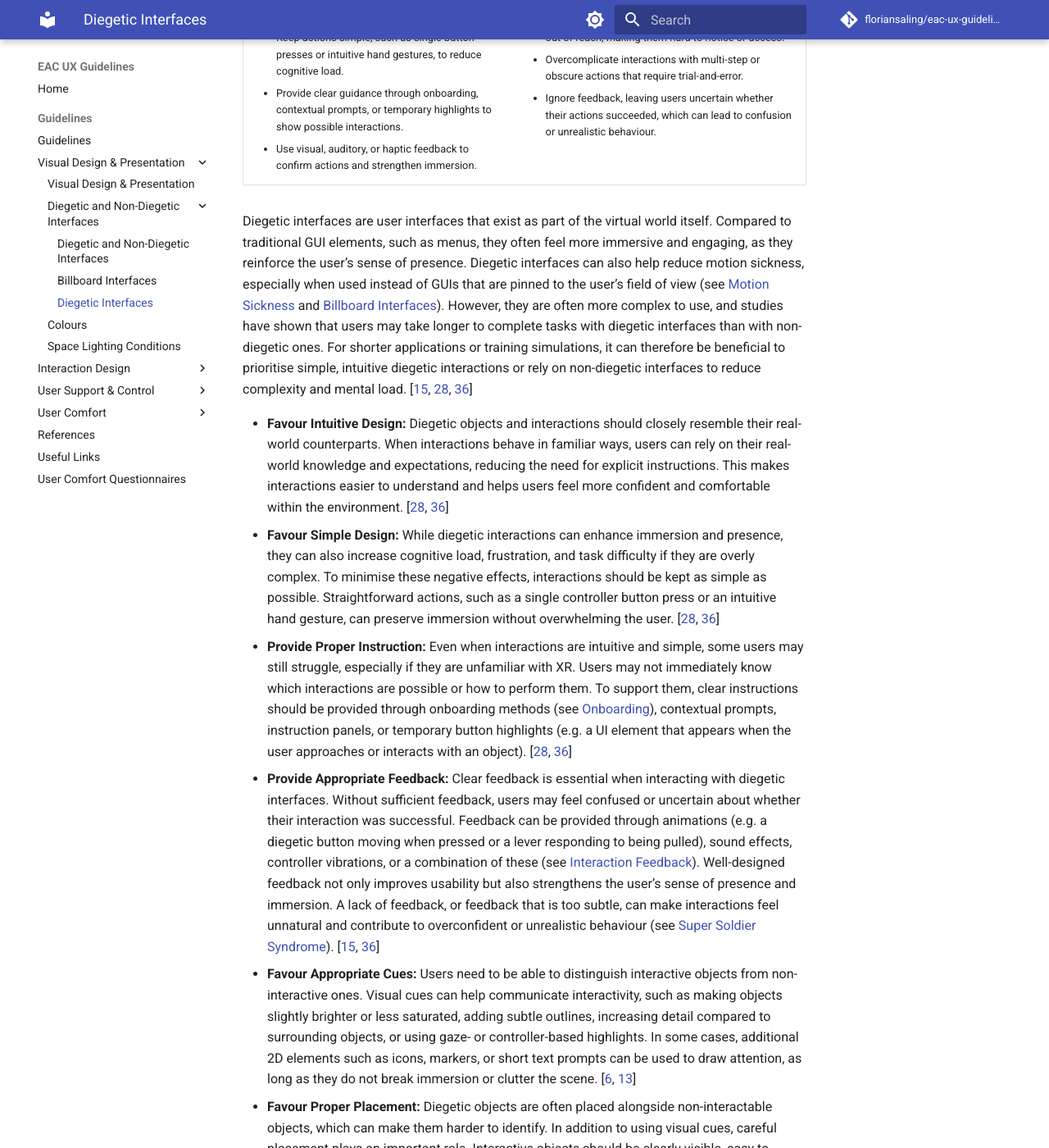
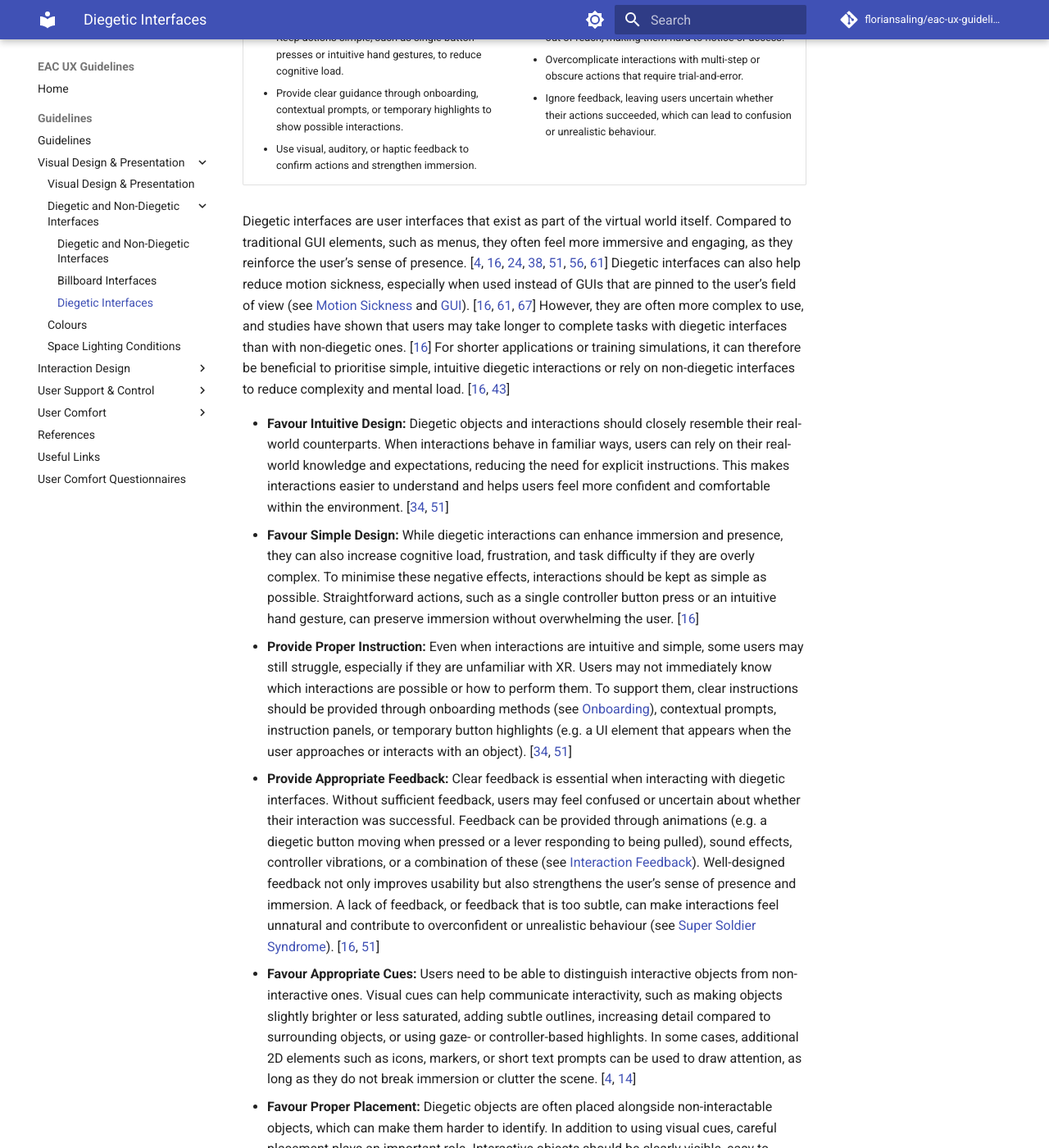
Before and after one commit to floriansaling/eac-ux-guidelines, an MkDocs documentation site: the page built from docs/Diegetic-Interfaces.md, in a window 1280 px wide and 1400 px high, scrolled down 348 px. Shown: the whole window at 82% size. Built offline with MkDocs 1.6.1 and Material for MkDocs 9.7.7, drawn with Linux system fonts in a browser that asks for light colours; comment, search, counter and statistics services are not loaded.

Commit message:
Update Diegetic-Interfaces.md
updated citations from paper

```diff
--- a/docs/Diegetic-Interfaces.md
+++ b/docs/Diegetic-Interfaces.md
@@ -29,11 +29,11 @@
 </tr>
 </table>
 
-Diegetic interfaces are user interfaces that exist as part of the virtual world itself. Compared to traditional GUI elements, such as menus, they often feel more immersive and engaging, as they reinforce the user’s sense of presence. Diegetic interfaces can also help reduce motion sickness, especially when used instead of GUIs that are pinned to the user’s field of view (see [Motion Sickness](Motion-Sickness.md) and [Billboard Interfaces](Graphical-User-Interface.md)). However, they are often more complex to use, and studies have shown that users may take longer to complete tasks with diegetic interfaces than with non-diegetic ones. For shorter applications or training simulations, it can therefore be beneficial to prioritise simple, intuitive diegetic interactions or rely on non-diegetic interfaces to reduce complexity and mental load. \[[15](References.md#ref-15), [28](References.md#ref-28), [36](References.md#ref-36)\]
+Diegetic interfaces are user interfaces that exist as part of the virtual world itself. Compared to traditional GUI elements, such as menus, they often feel more immersive and engaging, as they reinforce the user’s sense of presence. \[[4](References.md#ref-4), [16](References.md#ref-16), [24](References.md#ref-24), [38](References.md#ref-38), [51](References.md#ref-51), [56](References.md#ref-56), [61](References.md#ref-61)\] Diegetic interfaces can also help reduce motion sickness, especially when used instead of GUIs that are pinned to the user’s field of view (see [Motion Sickness](Motion-Sickness.md) and [GUI](Graphical-User-Interface.md)). \[[16](References.md#ref-16), [61](References.md#ref-61), [67](References.md#ref-67)\] However, they are often more complex to use, and studies have shown that users may take longer to complete tasks with diegetic interfaces than with non-diegetic ones. \[[16](References.md#ref-16)\] For shorter applications or training simulations, it can therefore be beneficial to prioritise simple, intuitive diegetic interactions or rely on non-diegetic interfaces to reduce complexity and mental load. \[[16](References.md#ref-16), [43](References.md#ref-43)\]
 
-* **Favour Intuitive Design:** Diegetic objects and interactions should closely resemble their real-world counterparts. When interactions behave in familiar ways, users can rely on their real-world knowledge and expectations, reducing the need for explicit instructions. This makes interactions easier to understand and helps users feel more confident and comfortable within the environment. \[[28](References.md#ref-28), [36](References.md#ref-36)\]
-* **Favour Simple Design:** While diegetic interactions can enhance immersion and presence, they can also increase cognitive load, frustration, and task difficulty if they are overly complex. To minimise these negative effects, interactions should be kept as simple as possible. Straightforward actions, such as a single controller button press or an intuitive hand gesture, can preserve immersion without overwhelming the user. \[[28](References.md#ref-28), [36](References.md#ref-36)\]
-* **Provide Proper Instruction:** Even when interactions are intuitive and simple, some users may still struggle, especially if they are unfamiliar with XR. Users may not immediately know which interactions are possible or how to perform them. To support them, clear instructions should be provided through onboarding methods (see [Onboarding](Onboarding.md)), contextual prompts, instruction panels, or temporary button highlights (e.g. a UI element that appears when the user approaches or interacts with an object). \[[28](References.md#ref-28), [36](References.md#ref-36)\]
-* **Provide Appropriate Feedback:** Clear feedback is essential when interacting with diegetic interfaces. Without sufficient feedback, users may feel confused or uncertain about whether their interaction was successful. Feedback can be provided through animations (e.g. a diegetic button moving when pressed or a lever responding to being pulled), sound effects, controller vibrations, or a combination of these (see [Interaction Feedback](Interaction-Feedback.md)). Well-designed feedback not only improves usability but also strengthens the user’s sense of presence and immersion. A lack of feedback, or feedback that is too subtle, can make interactions feel unnatural and contribute to overconfident or unrealistic behaviour (see [Super Soldier Syndrome](Super-Soldier-Syndrome.md)). \[[15](References.md#ref-15), [36](References.md#ref-36)\]
-* **Favour Appropriate Cues:** Users need to be able to distinguish interactive objects from non-interactive ones. Visual cues can help communicate interactivity, such as making objects slightly brighter or less saturated, adding subtle outlines, increasing detail compared to surrounding objects, or using gaze- or controller-based highlights. In some cases, additional 2D elements such as icons, markers, or short text prompts can be used to draw attention, as long as they do not break immersion or clutter the scene. \[[6](References.md#ref-6), [13](References.md#ref-13)\]
-* **Favour Proper Placement:** Diegetic objects are often placed alongside non-interactable objects, which can make them harder to identify. In addition to using visual cues, careful placement plays an important role. Interactive objects should be clearly visible, easy to reach, and not obstructed by other elements in the environment. Objects that are hidden, placed too far away, or blocked by non-interactive objects are more likely to be overlooked or ignored by the user. \[[13](References.md#ref-13)\]
+* **Favour Intuitive Design:** Diegetic objects and interactions should closely resemble their real-world counterparts. When interactions behave in familiar ways, users can rely on their real-world knowledge and expectations, reducing the need for explicit instructions. This makes interactions easier to understand and helps users feel more confident and comfortable within the environment. \[[34](References.md#ref-34), [51](References.md#ref-51)\]
+* **Favour Simple Design:** While diegetic interactions can enhance immersion and presence, they can also increase cognitive load, frustration, and task difficulty if they are overly complex. To minimise these negative effects, interactions should be kept as simple as possible. Straightforward actions, such as a single controller button press or an intuitive hand gesture, can preserve immersion without overwhelming the user. \[[16](References.md#ref-16)\]
+* **Provide Proper Instruction:** Even when interactions are intuitive and simple, some users may still struggle, especially if they are unfamiliar with XR. Users may not immediately know which interactions are possible or how to perform them. To support them, clear instructions should be provided through onboarding methods (see [Onboarding](Onboarding.md)), contextual prompts, instruction panels, or temporary button highlights (e.g. a UI element that appears when the user approaches or interacts with an object). \[[34](References.md#ref-34), [51](References.md#ref-51)\]
+* **Provide Appropriate Feedback:** Clear feedback is essential when interacting with diegetic interfaces. Without sufficient feedback, users may feel confused or uncertain about whether their interaction was successful. Feedback can be provided through animations (e.g. a diegetic button moving when pressed or a lever responding to being pulled), sound effects, controller vibrations, or a combination of these (see [Interaction Feedback](Interaction-Feedback.md)). Well-designed feedback not only improves usability but also strengthens the user’s sense of presence and immersion. A lack of feedback, or feedback that is too subtle, can make interactions feel unnatural and contribute to overconfident or unrealistic behaviour (see [Super Soldier Syndrome](Super-Soldier-Syndrome.md)). \[[16](References.md#ref-16), [51](References.md#ref-51)\]
+* **Favour Appropriate Cues:** Users need to be able to distinguish interactive objects from non-interactive ones. Visual cues can help communicate interactivity, such as making objects slightly brighter or less saturated, adding subtle outlines, increasing detail compared to surrounding objects, or using gaze- or controller-based highlights. In some cases, additional 2D elements such as icons, markers, or short text prompts can be used to draw attention, as long as they do not break immersion or clutter the scene. \[[4](References.md#ref-4), [14](References.md#ref-14)\]
+* **Favour Proper Placement:** Diegetic objects are often placed alongside non-interactable objects, which can make them harder to identify. In addition to using visual cues, careful placement plays an important role. Interactive objects should be clearly visible, easy to reach, and not obstructed by other elements in the environment. Objects that are hidden, placed too far away, or blocked by non-interactive objects are more likely to be overlooked or ignored by the user. \[[14](References.md#ref-14)\]
```
